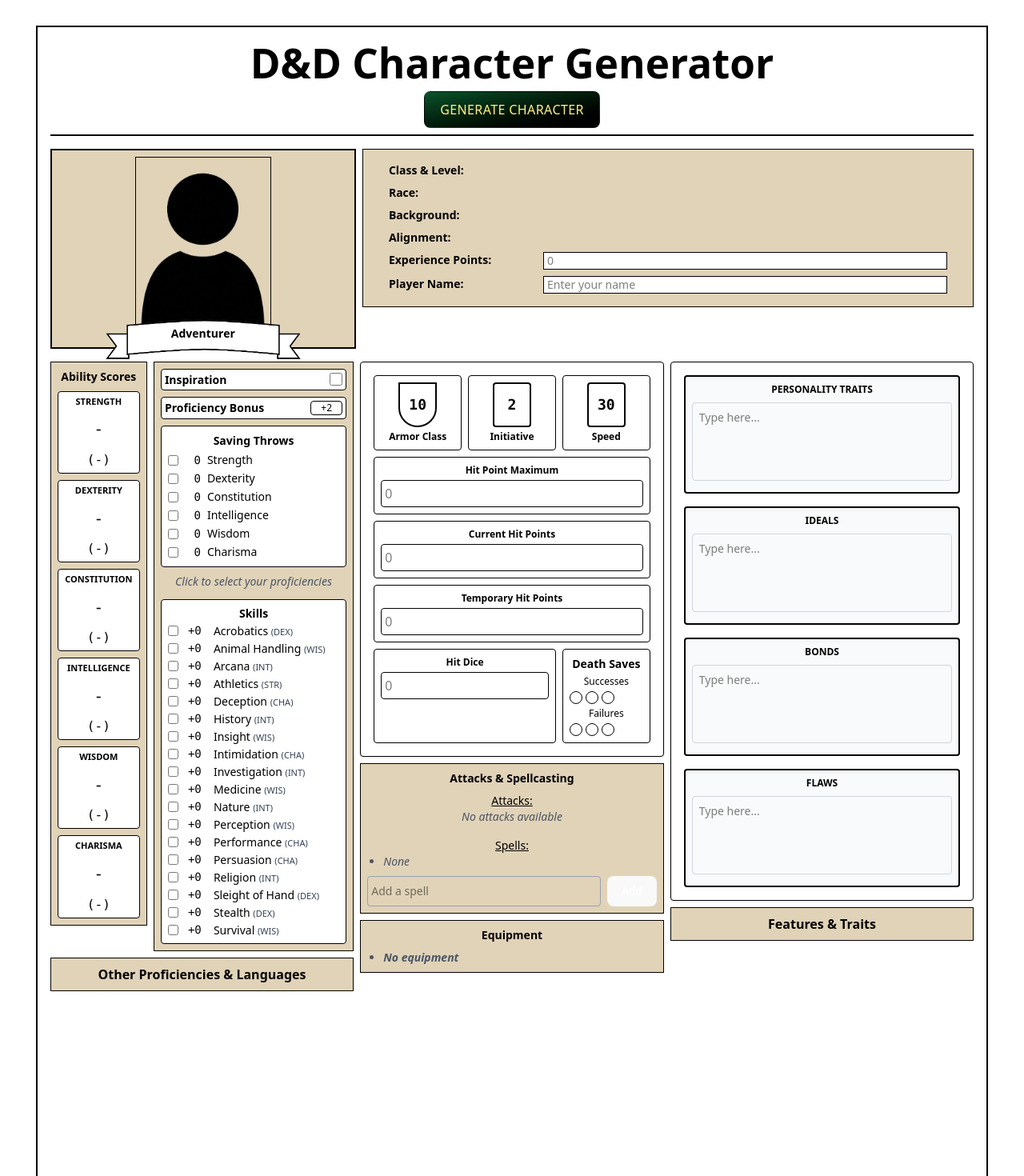
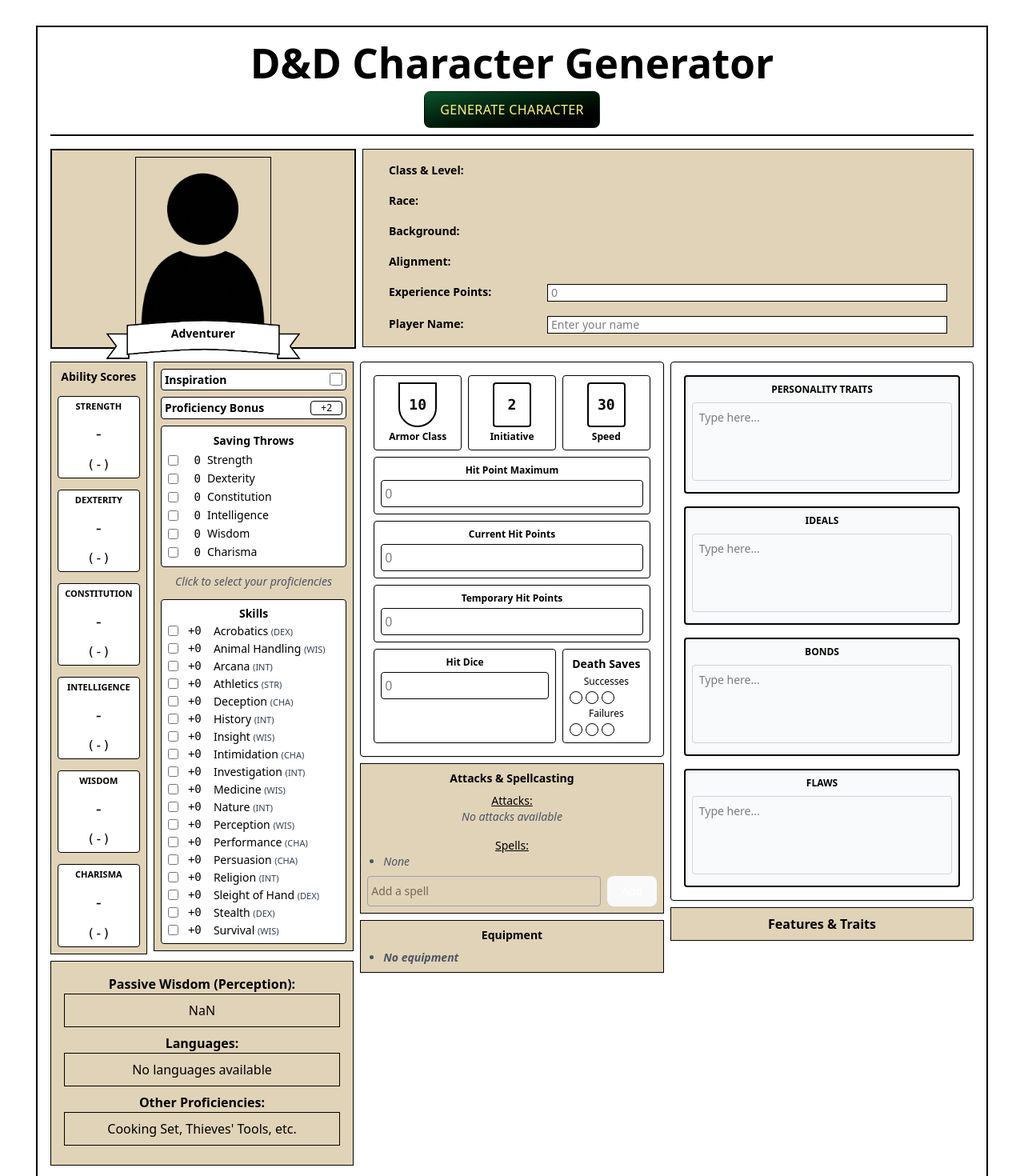
Before and after one commit to MarshaZeldenrust/FED, a React (Vite) app in the folder dnd-character-generator/: page / in a window 1280 px wide. Shown: the top 1470 px of the page at 80% size. Built offline with nearby package versions, Linux system fonts and the light colour scheme.

Commit message:
kleine lay-out aanpassingen voordat ik perception en profiencies toe ga voegen

```diff
--- a/dnd-character-generator/src/components/AbilityScores.jsx
+++ b/dnd-character-generator/src/components/AbilityScores.jsx
@@ -15,7 +15,7 @@
   };
 
   return (
-    <div className="p-2 border border-black bg-[#e1d3b8] flex flex-col gap-2">
+    <div className="p-2 border border-black bg-[#e1d3b8] flex flex-col gap-3.5">
       <h3 className="font-bold text-center text-sm">Ability Scores</h3>
       {abilities.map((ability) => {
         const score = stats[ability.toLowerCase()]; // Score ophalen uit stats
--- a/dnd-character-generator/src/components/CharacterInfo.jsx
+++ b/dnd-character-generator/src/components/CharacterInfo.jsx
@@ -1,6 +1,6 @@
 export function CharacterInfo({ charClass, race, background, alignment }) {
     return (
-      <div className="bg-[#e1d3b8] border px-8 py-4 grid grid-cols-2 gap-2 text-sm text-left">
+      <div className="bg-[#e1d3b8] border px-8 py-4 grid grid-cols-2 gap-4.5 text-sm text-left">
          <strong>Class & Level:</strong>
       <span className="-ml-40">{charClass}</span>
       <strong>Race:</strong>
--- a/dnd-character-generator/src/components/PerceptionProficiencies.jsx
+++ b/dnd-character-generator/src/components/PerceptionProficiencies.jsx
@@ -1,7 +1,40 @@
-export function PerceptionProficiencies() {
-    return (
-      <div className="p-2 border border-black bg-[#e1d3b8] text-center font-bold">
-        Other Proficiencies & Languages
+import { useState, useEffect } from 'react';
+
+export function PerceptionProficiencies({ wisdomScore, languages = [] }) {
+  const [passivePerception, setPassivePerception] = useState(0);
+
+  // Bereken de Passive Perception op basis van de Wisdom score
+  useEffect(() => {
+    const wisMod = Math.floor((wisdomScore - 10) / 2);
+    const calculatedPassivePerception = 10 + wisMod;
+    setPassivePerception(calculatedPassivePerception);
+  }, [wisdomScore]);
+
+  return (
+    <div className="p-4 bg-[#e1d3b8] border border-black">
+      <div className="mb-2">
+        <strong>Passive Wisdom (Perception):</strong>
+        <div className="border p-2 text-center">{passivePerception}</div>
       </div>
-    );
-  }
+
+      <div className="mb-2">
+        <strong>Languages:</strong>
+        <div className="border p-2">
+          {languages.length > 0 ? (
+            languages.join(', ')
+          ) : (
+            <span>No languages available</span>
+          )}
+        </div>
+      </div>
+
+      <div className="mb-2">
+        <strong>Other Proficiencies:</strong>
+        <div className="border p-2">
+          {/* Voeg hier je andere proficiencies toe */}
+          <span>Cooking Set, Thieves' Tools, etc.</span>
+        </div>
+      </div>
+    </div>
+  );
+}
```
Also changed, not shown: dnd-character-generator/src/components/PortraitBanner.jsx (line endings or trailing spaces), dnd-character-generator/src/utils/nameGenerator.js (line endings or trailing spaces).
